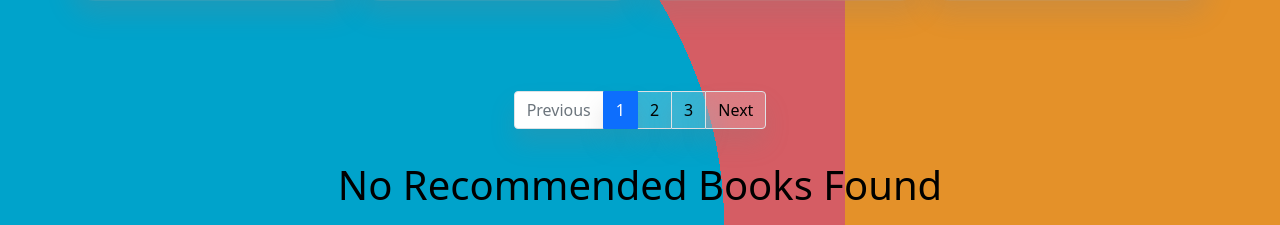
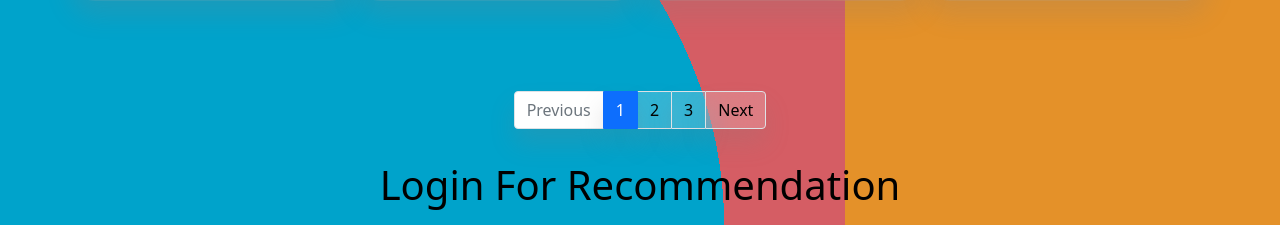
Before and after one commit to Sohaibmeo/Booktrrekker, a Django app: page / in a window 1280 px wide. Shown: the part 737-962 px from the top of the page. Run offline with Django 4.2, Linux system fonts and the light colour scheme; data comes from the database, SQL or seed files in the repository; both versions use the stored data as it was after the commit; parts of the project's set-up code (start-up, migrations or seed data) failed here and were passed over; some libraries are stand-ins or nearby versions; some web fonts are replaced.

Commit message:
Login to show recommendation

```diff
--- a/templates/home.html
+++ b/templates/home.html
@@ -87,6 +87,11 @@
 {% endfor %}
 </div>
 {% else %}
-<h1 id="welcome" class=" mt-3 my-3" >No Recommended Books Found</h1>
+    {% if request.user.customer %}
+    <h1 id="welcome" class=" mt-3 my-3" >No Recommended Books Found</h1>
+    {% else %}
+    <h1 id="welcome" class=" mt-3 my-3" >Login For Recommendation</h1>
+    {% endif %}
+
 {% endif %}
 {% endblock %}
```
Also changed, not shown: db.sqlite3.
